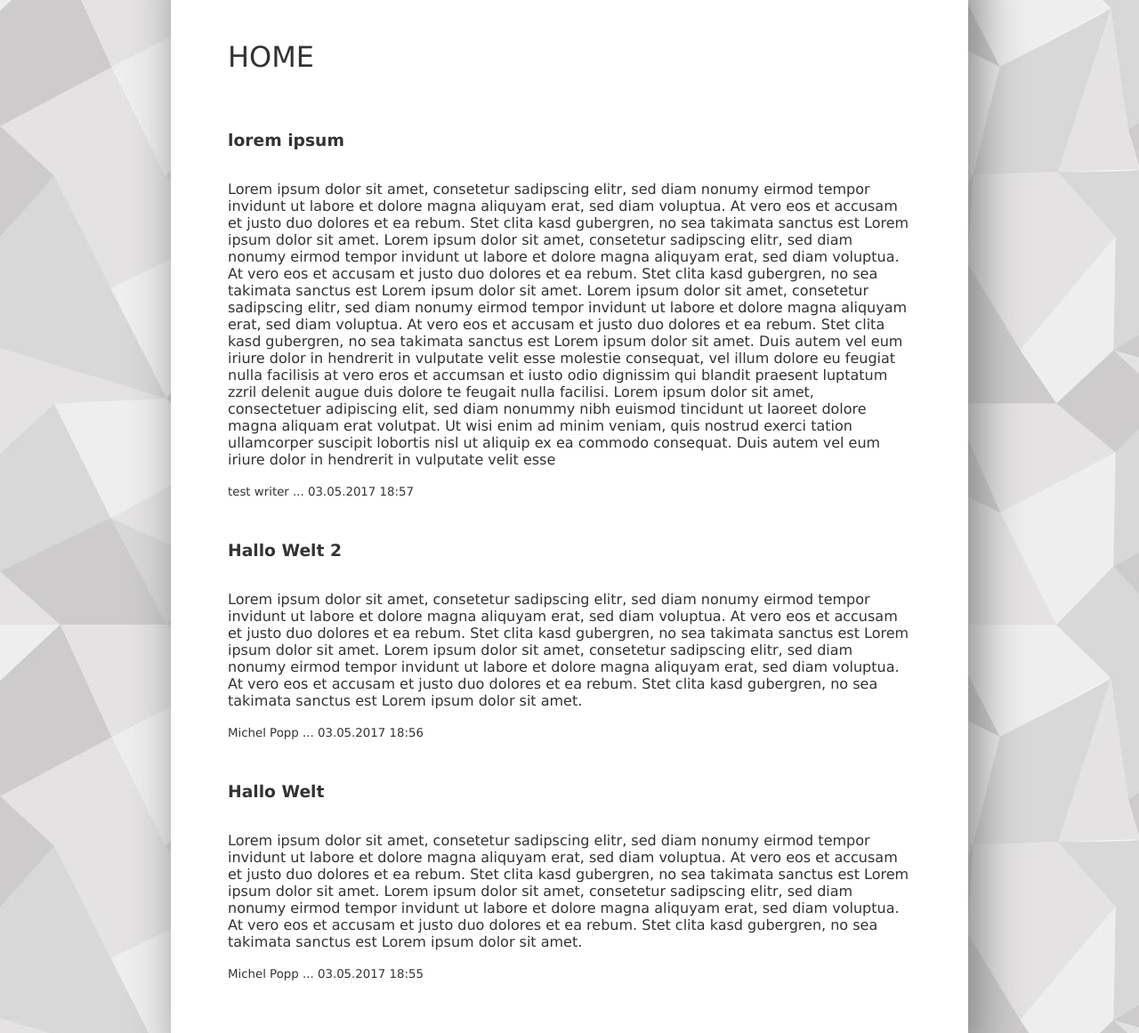
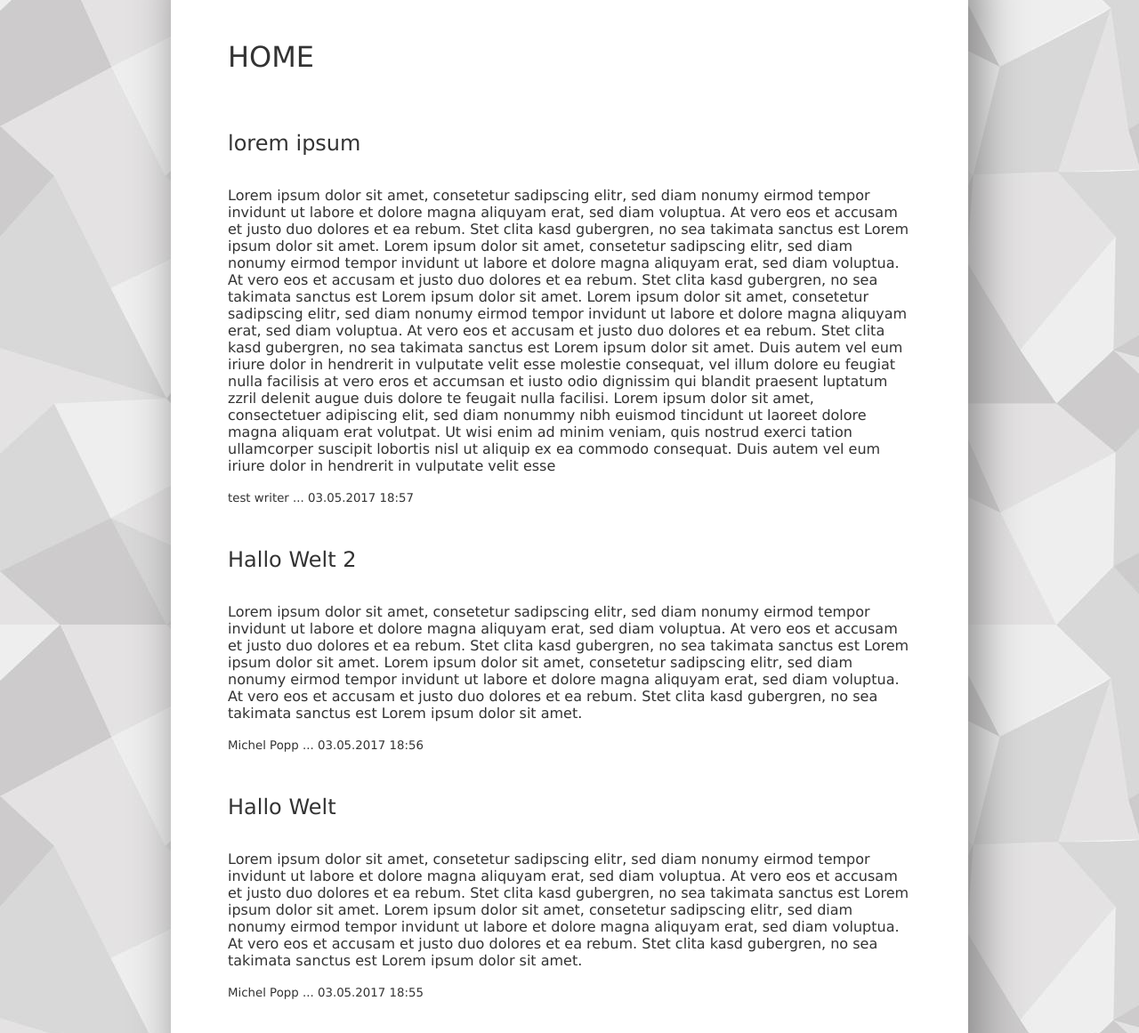
Before and after one commit to miche1/blog, a PHP site: page /index.php in a window 1280 px wide. Shown: the part 51-1212 px from the top of the page at 89% size. Run offline with PHP 8.4, Linux system fonts and the light colour scheme.

Commit message:
lighter font

```diff
--- a/scripte/css/style.css
+++ b/scripte/css/style.css
@@ -75,16 +75,20 @@
 			font-size: 2em;
 			font-weight:lighter;
 		}
+		h3 {
+			font-weight:lighter;
+			font-size: 1.5em;
+		}
 
 		input[type=text], textarea {
-		  display: inline-block;
+			display: inline-block;
 		  padding: 10px;
 		  box-sizing: border-box;
 		  background-color: rgba(0,0,0,0.10);
 		  border: none;
 		}
 		input[type=submit], input[type=reset] {
-  		color: black;
+  		color: grey;
   		display: inline-block;
   		border: none;
   		padding: 5px;
```
